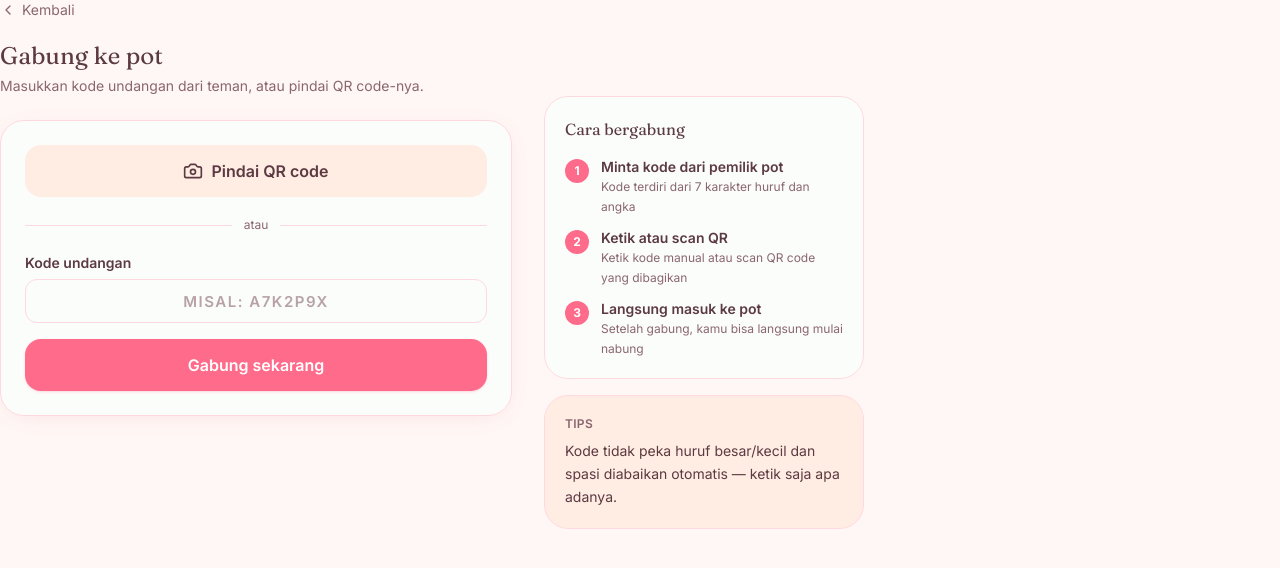
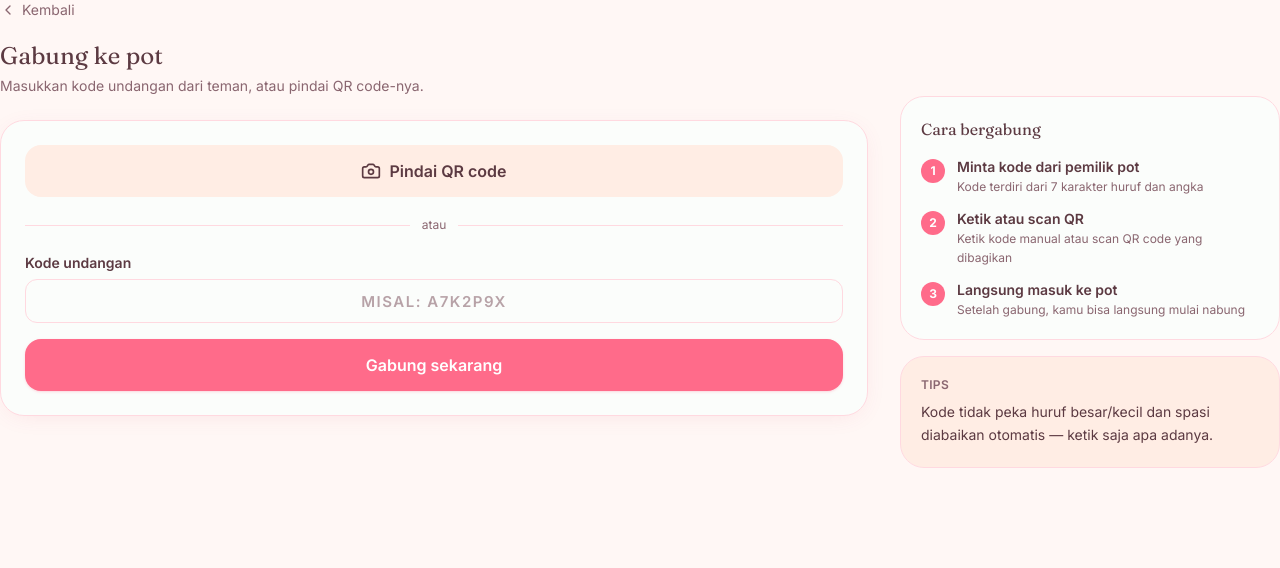
Before and after one commit to charamargareth/Potlucky, a Next.js app: page /groups/join in a window 1280 px wide. Shown: the top 568 px of the page. Built offline with nearby package versions, Linux system fonts and the light colour scheme.

Commit message:
fix: layout grid 2 kolom agar mengisi penuh layar laptop

```diff
--- a/src/app/activity/page.tsx
+++ b/src/app/activity/page.tsx
@@ -72,7 +72,7 @@ export default function ActivityPage() {
         Dashboard
       </Link>
 
-      <div className="flex flex-col lg:flex-row gap-8 items-start">
+      <div className="grid grid-cols-1 lg:grid-cols-[1fr_300px] xl:grid-cols-[1fr_340px] gap-8 items-start">
         {/* Konten utama */}
         <div className="flex-1 min-w-0">
           <h1 className="font-display text-2xl text-ink mb-6">Aktivitas</h1>
@@ -124,7 +124,7 @@ export default function ActivityPage() {
         </div>
 
         {/* Sidebar — desktop only */}
-        <aside className="hidden lg:flex flex-col gap-4 w-72 xl:w-80 shrink-0">
+        <aside className="hidden lg:flex flex-col gap-4 shrink-0">
           <div className="bg-glass border border-pink-soft rounded-3xl p-5">
             <h3 className="font-display text-base text-ink mb-4">Ringkasan</h3>
             <div className="flex flex-col gap-3">
--- a/src/components/groups/JoinGroupForm.tsx
+++ b/src/components/groups/JoinGroupForm.tsx
@@ -134,9 +134,9 @@ export default function JoinGroupForm() {
         Kembali
       </Link>
 
-      <div className="flex flex-col lg:flex-row gap-8 items-start">
+      <div className="grid grid-cols-1 lg:grid-cols-[1fr_340px] xl:grid-cols-[1fr_380px] gap-8 items-start">
         {/* Form utama */}
-        <div className="w-full lg:max-w-lg">
+        <div className="w-full">
           <h1 className="font-display text-2xl text-ink mb-1">Gabung ke pot</h1>
           <p className="text-sm text-ink-soft mb-6">
             Masukkan kode undangan dari teman, atau pindai QR code-nya.
@@ -188,7 +188,7 @@ export default function JoinGroupForm() {
         </div>
 
         {/* Sidebar — desktop only */}
-        <aside className="hidden lg:flex flex-col gap-4 w-72 xl:w-80 shrink-0 pt-14">
+        <aside className="hidden lg:flex flex-col gap-4 shrink-0 pt-14">
           <div className="bg-glass border border-pink-soft rounded-3xl p-5">
             <h3 className="font-display text-base text-ink mb-4">Cara bergabung</h3>
             <ul className="flex flex-col gap-3">
--- a/src/components/groups/NewGroupForm.tsx
+++ b/src/components/groups/NewGroupForm.tsx
@@ -81,9 +81,9 @@ export default function NewGroupForm() {
         Kembali
       </Link>
 
-      <div className="flex flex-col lg:flex-row gap-8 items-start">
+      <div className="grid grid-cols-1 lg:grid-cols-[1fr_340px] xl:grid-cols-[1fr_380px] gap-8 items-start">
         {/* Form utama */}
-        <div className="w-full lg:max-w-lg">
+        <div className="w-full">
           <h1 className="font-display text-2xl text-ink mb-1">Buat pot baru</h1>
           <p className="text-sm text-ink-soft mb-6">
             Tentukan target bersama. Kamu bisa undang anggota setelah pot dibuat.
@@ -172,7 +172,7 @@ export default function NewGroupForm() {
       </div>
 
       {/* Sidebar tips — desktop only */}
-      <aside className="hidden lg:flex flex-col gap-4 w-72 xl:w-80 shrink-0 pt-14">
+      <aside className="hidden lg:flex flex-col gap-4 shrink-0 pt-14">
         <div className="bg-glass border border-pink-soft rounded-3xl p-5">
           <h3 className="font-display text-base text-ink mb-4">Tips membuat pot</h3>
           <ul className="flex flex-col gap-3">
```
